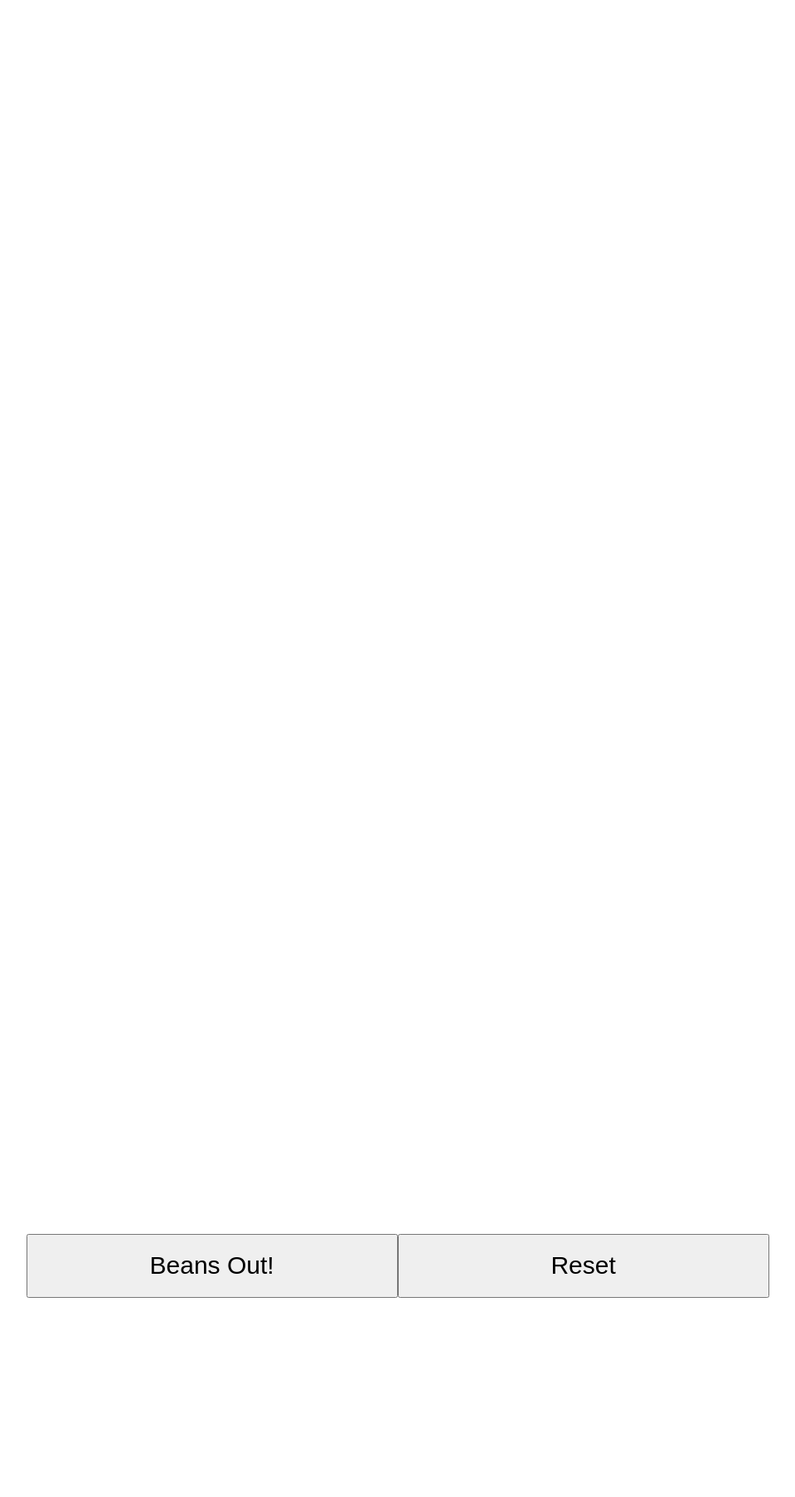
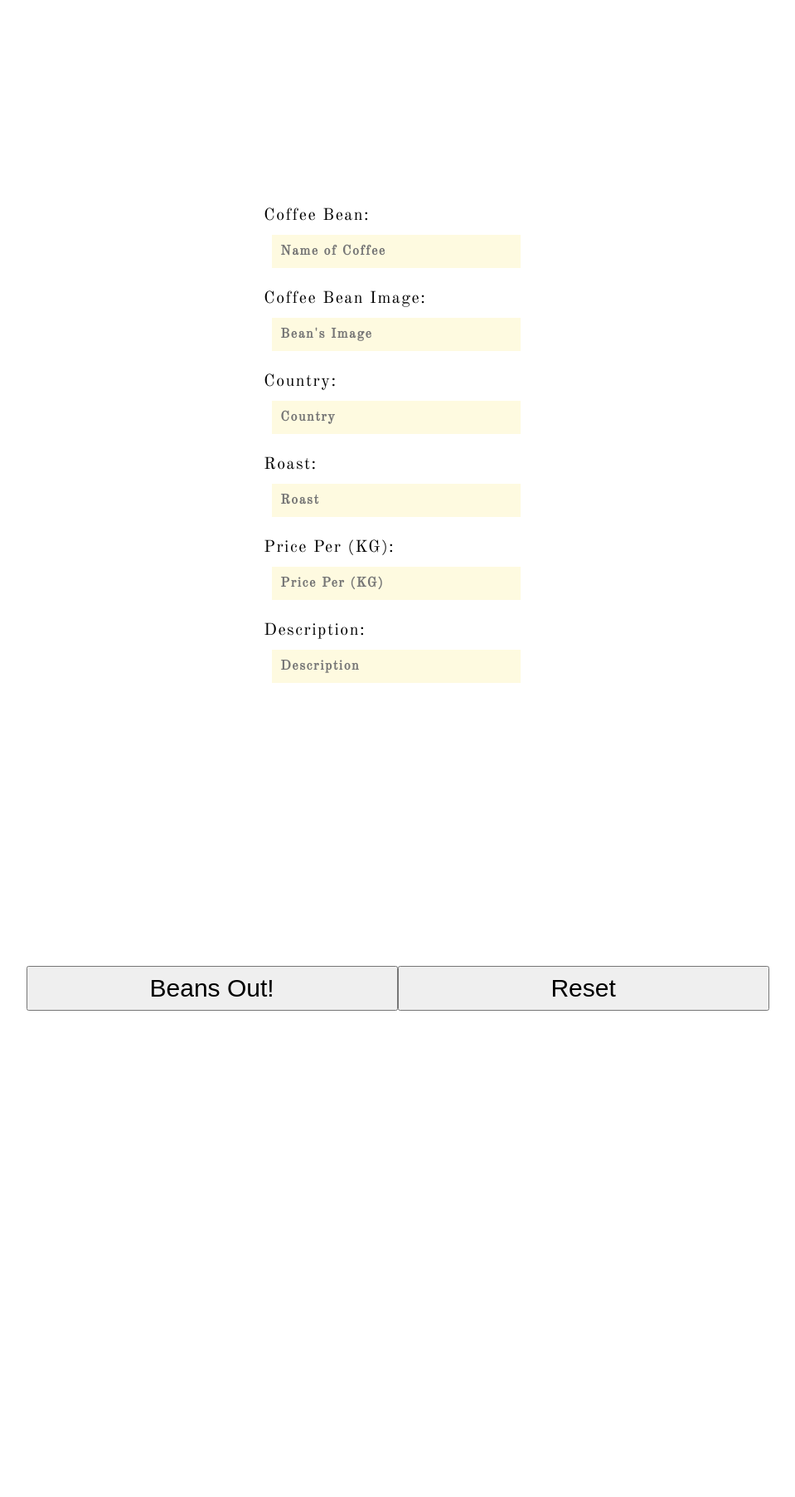
Before and after one commit to NightfuryEquinn/Bean-Bros-Wholesaler, a PHP site: page /addproduct.html in a window 1280 px wide. Shown: the part 317-2121 px from the top of the page at 83% size, without its empty margins (186-1145 px from the left). Run offline with PHP 8.4, Linux system fonts and the light colour scheme.

Commit message:
added form in add product

```diff
--- a/addproduct.html
+++ b/addproduct.html
@@ -5,25 +5,46 @@
     <meta charset="utf-8" />
 
     <!--How page being display based on viewport-->
-    <meta name="viewport" content="width = device-width, initial-scale = 1 shrink-to-fit = no"/>
+    <meta
+      name="viewport"
+      content="width = device-width, initial-scale = 1 shrink-to-fit = no"
+    />
 
     <!--Add author, web description, keywords for search engine, and copyright-->
-    <meta name="author" content="Yip Zi Xian | Kishanraj a/l K.Alagayah | Ong Lit Tsen | Marcus Ong Jin Rong"/>
-    <meta name="description" content="Bean Bros Wholesaler website is not a real website, it is just a final year project website."/>
-    <meta name="keywords" content="Bean Bros, Coffee Beans Wholesaler, Wholesaler, Coffee Beans"/>
+    <meta
+      name="author"
+      content="Yip Zi Xian | Kishanraj a/l K.Alagayah | Ong Lit Tsen | Marcus Ong Jin Rong"
+    />
+    <meta
+      name="description"
+      content="Bean Bros Wholesaler website is not a real website, it is just a final year project website."
+    />
+    <meta
+      name="keywords"
+      content="Bean Bros, Coffee Beans Wholesaler, Wholesaler, Coffee Beans"
+    />
     <meta name="copyright" content="Copyright 2022 @ Bean Bros Wholesaler" />
 
     <!--Link to CSS-->
     <link rel="stylesheet" href="css/addproduct.css" />
 
     <!--Link to Font Awesome v4 and v5-->
-    <link rel="stylesheet" href="https://use.fontawesome.com/releases/v5.15.4/css/all.css"/>
-    <link rel="stylesheet" href="https://use.fontawesome.com/releases/v5.15.4/css/v4-shims.css"/>
+    <link
+      rel="stylesheet"
+      href="https://use.fontawesome.com/releases/v5.15.4/css/all.css"
+    />
+    <link
+      rel="stylesheet"
+      href="https://use.fontawesome.com/releases/v5.15.4/css/v4-shims.css"
+    />
 
     <!--Link to Google Font-->
     <link rel="preconnect" href="https://fonts.googleapis.com" />
     <link rel="preconnect" href="https://fonts.gstatic.com" crossorigin />
-    <link href="https://fonts.googleapis.com/css2?family=Old+Standard+TT&family=Oxygen:wght@700&display=swap" rel="stylesheet"/>
+    <link
+      href="https://fonts.googleapis.com/css2?family=Old+Standard+TT&family=Oxygen:wght@700&display=swap"
+      rel="stylesheet"
+    />
 
     <!--Link to Pictures file-->
     <link rel = "icon" type = image/png href = "img\BeanBrosLogo.png">
@@ -41,7 +62,7 @@
         <h3><a href="contactus.html">Contact Us</a></h3>
       </div>
       <div class="nav-bar-logo">
-          <a href="home.html"><img src="img\BeanBrosLogo1.png"></a>
+        <a href="home.html"><img src="img\BeanBrosLogo1.png" /></a>
       </div>
       <div class="nav-bar-right">
         <h3><a href="adminprofile.html">Profile</a></h3>
@@ -73,7 +94,45 @@
               </div>
             </div>
             <div class="add-product">
-              <div class="add-product-content"></div>
+              <div class="add-product-content">
+                <div class="add-product-area">
+                  <form>
+                    <label>Coffee Bean:</label><br />
+                    <input
+                      type="text"
+                      placeholder="Name of Coffee"
+                      required
+                    /><br />
+
+                    <label>Coffee Bean Image:</label><br />
+                    <input
+                      type="text"
+                      placeholder="Bean's Image"
+                      required
+                    /><br />
+
+                    <label>Country:</label><br />
+                    <input type="text" placeholder="Country" required /><br />
+
+                    <label>Roast:</label><br />
+                    <input type="text" placeholder="Roast" required /><br />
+
+                    <label>Price Per (KG):</label><br />
+                    <input
+                      type="text"
+                      placeholder="Price Per (KG)"
+                      required
+                    /><br />
+
+                    <label>Description:</label><br />
+                    <input
+                      type="text"
+                      placeholder="Description"
+                      required
+                    /><br />
+                  </form>
+                </div>
+              </div>
               <div class="button">
                 <button class="add-btn">Beans Out!</button>
                 <button class="reset-btn">Reset</button>
--- a/css/addproduct.css
+++ b/css/addproduct.css
@@ -186,15 +186,69 @@ a {
 
 .add-product {
   display: inline-block;
-  margin-top: 10%;
+  margin-top: 4%;
   margin-left: 17%;
-  height: 450%;
+  height: 120%;
   width: 70%;
-  background-color: rgba(255, 255, 255, 0.5);
+  background-color: rgba(255, 255, 255, 0.45);
 }
 .add-product-content {
   height: 95%;
   width: 100%;
+}
+.add-product-area {
+  height: 100%;
+  margin-top: 5%;
+  margin-left: 32%;
+  width: auto;
+  display: flex;
+  justify-content: center;
+  flex-direction: column;
+  align-content: center;
+  transform: translateY(-100px);
+  animation-name: slide;
+  animation-duration: 0.5s;
+  animation-timing-function: ease-out;
+  animation-fill-mode: forwards;
+}
+form label {
+  font-size: 20px;
+  letter-spacing: 1.5px;
+}
+
+form input {
+  right: 0;
+  margin: 10px 10px 25px 10px;
+  padding: 10px;
+  width: 300px;
+  font-size: 16px;
+  font-weight: bold;
+  letter-spacing: 1.5px;
+  font-family: "Old Standard TT", serif;
+  background: linear-gradient(to left, #fefae0 50%, #dda15e 50%) right;
+  background-size: 200%;
+  border: none;
+  transition-duration: 0.5s;
+  transition-timing-function: ease-out;
+}
+
+form input[type="submit"] {
+  margin-left: 87.5px;
+  width: 150px;
+  background: linear-gradient(to left, #fefae0 50%, #283618 50%) right;
+  background-size: 200%;
+  transition-duration: 0.5s;
+  transition-timing-function: ease-out;
+}
+
+form input:focus {
+  background-position: left;
+  outline: none;
+}
+
+form input[type="submit"]:hover {
+  color: #fefae0;
+  background-position: left;
 }
 .button {
   color: #000;
```
Lines whose indentation alone changed are shown as unchanged.
